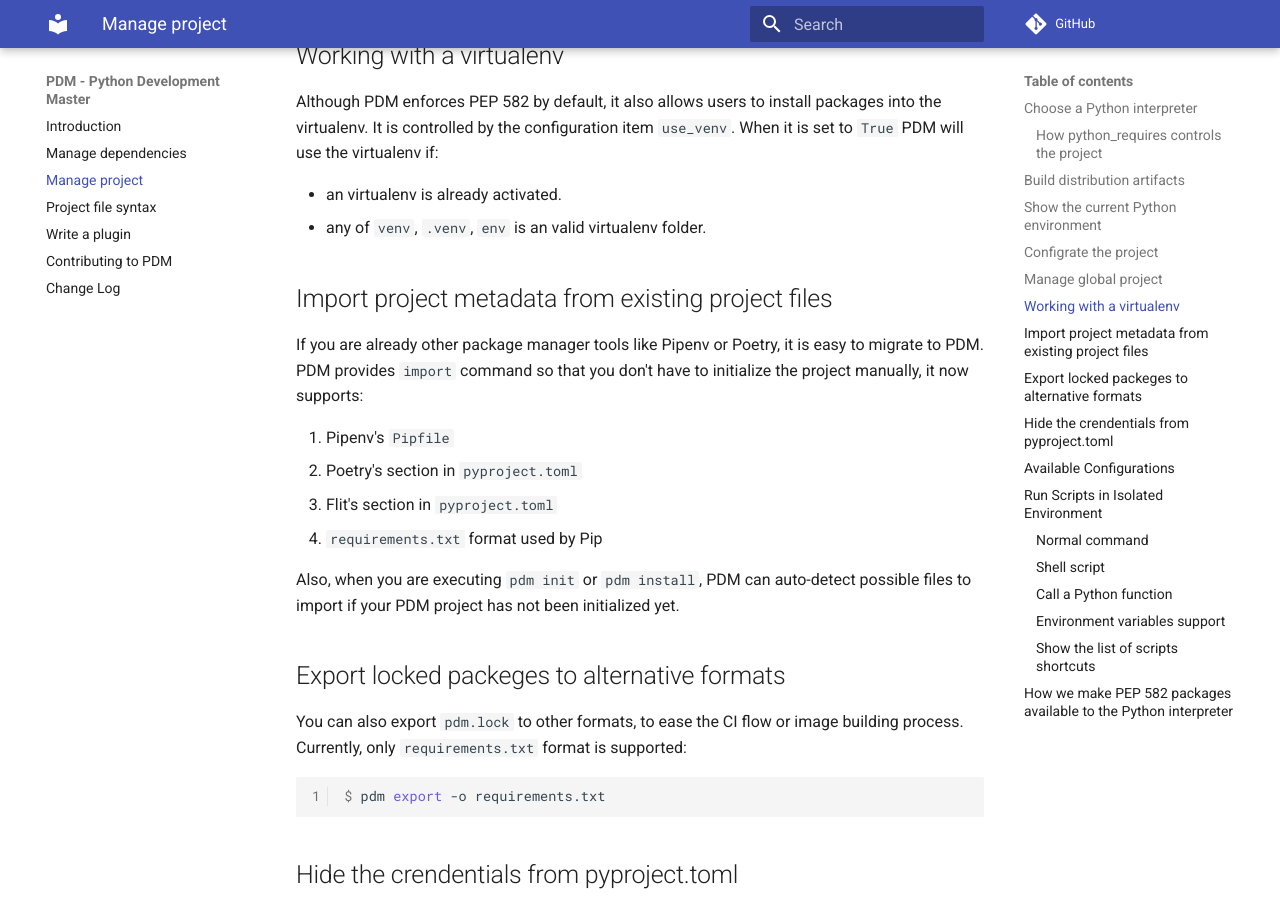
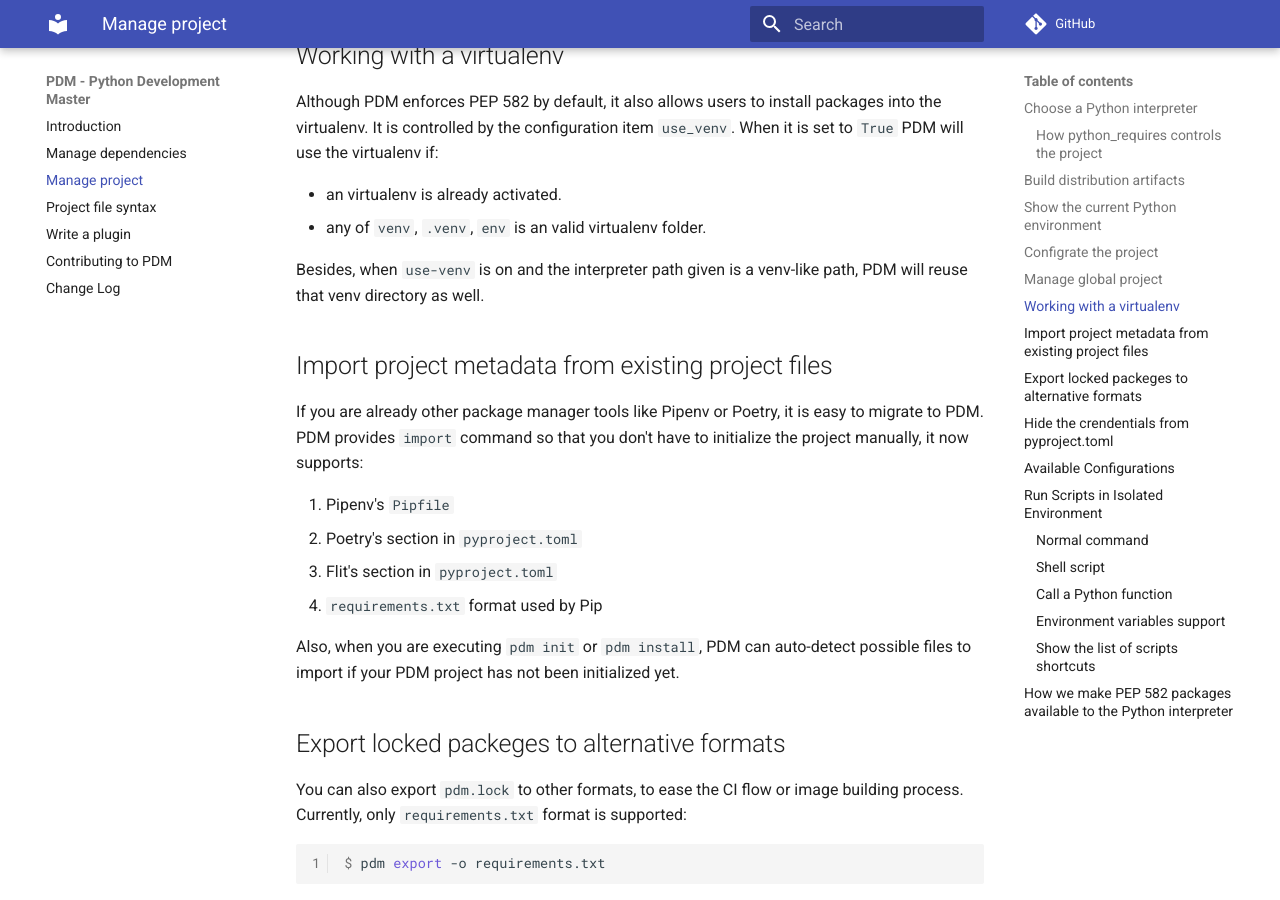
Before and after one commit to ChrisSanderser/pd-ms, an MkDocs documentation site: the page built from docs/docs/project.md, in a window 1280 px wide and 900 px high, scrolled down 2774 px. Built offline with MkDocs 1.6.1 and Material for MkDocs 9.7.7, drawn with Linux system fonts in a browser that asks for light colours; comment, search, counter and statistics services are not loaded.

Commit message:
Improve docs and add news

```diff
--- a/docs/docs/project.md
+++ b/docs/docs/project.md
@@ -124,6 +124,8 @@ by the configuration item `use_venv`. When it is set to `True` PDM will use the
 
 - an virtualenv is already activated.
 - any of `venv`, `.venv`, `env` is an valid virtualenv folder.
+
+Besides, when `use-venv` is on and the interpreter path given is a venv-like path, PDM will reuse that venv directory as well.
 
 ## Import project metadata from existing project files
 
```
Also changed, not shown: 1 other file.
